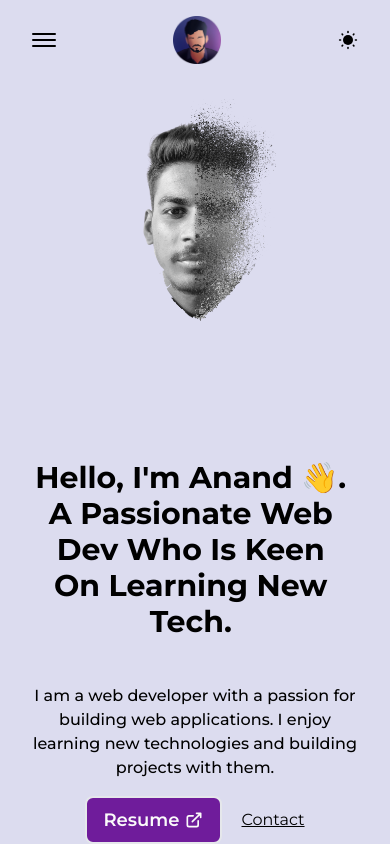
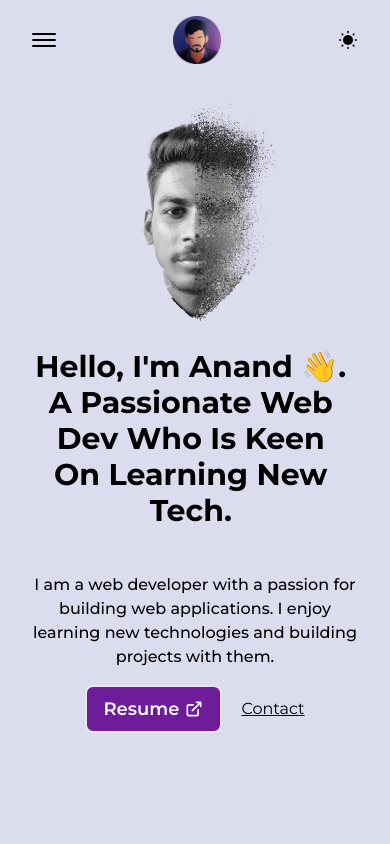
Before and after one commit to grace-anand/portfolio, a Next.js app: page / in a window 390 px wide. Shown: the top 844 px of the page. Built offline with nearby package versions, Linux system fonts and the light colour scheme; no server answers.

Commit message:
Fixed Mobile responsiveness on homepage

```diff
--- a/pages/index.tsx
+++ b/pages/index.tsx
@@ -16,7 +16,7 @@ export default function Home() {
         <meta name="description" content="Grace Anand's Home Page" />
       </Head>
       <TransitionEffect />
-      <section className="flex flex-col md:flex-row items-center justify-between w-full mb-5 min-h-[calc(100vh-5rem)]">
+      <section className="flex flex-col md:flex-row items-center md:justify-between w-full mb-5 min-h-[calc(100vh-5rem)]">
         <div className="w-1/2">
           <Image
             src={profilePic}
@@ -27,7 +27,7 @@ export default function Home() {
           />
         </div>
         <div className="md:w-1/2 md:pl-5 pt-5 w-full">
-          <AnimatedHeading className="xl:text-6xl md:text-left lg:text-5xl sm:text-4xl text-3xl text-center">
+          <AnimatedHeading className="xl:text-6xl md:text-left lg:text-5xl md:text-4xl text-3xl text-center">
             Hello, I&apos;m Anand 👋. A passionate web dev who is keen on
             learning new tech.
           </AnimatedHeading>
```
